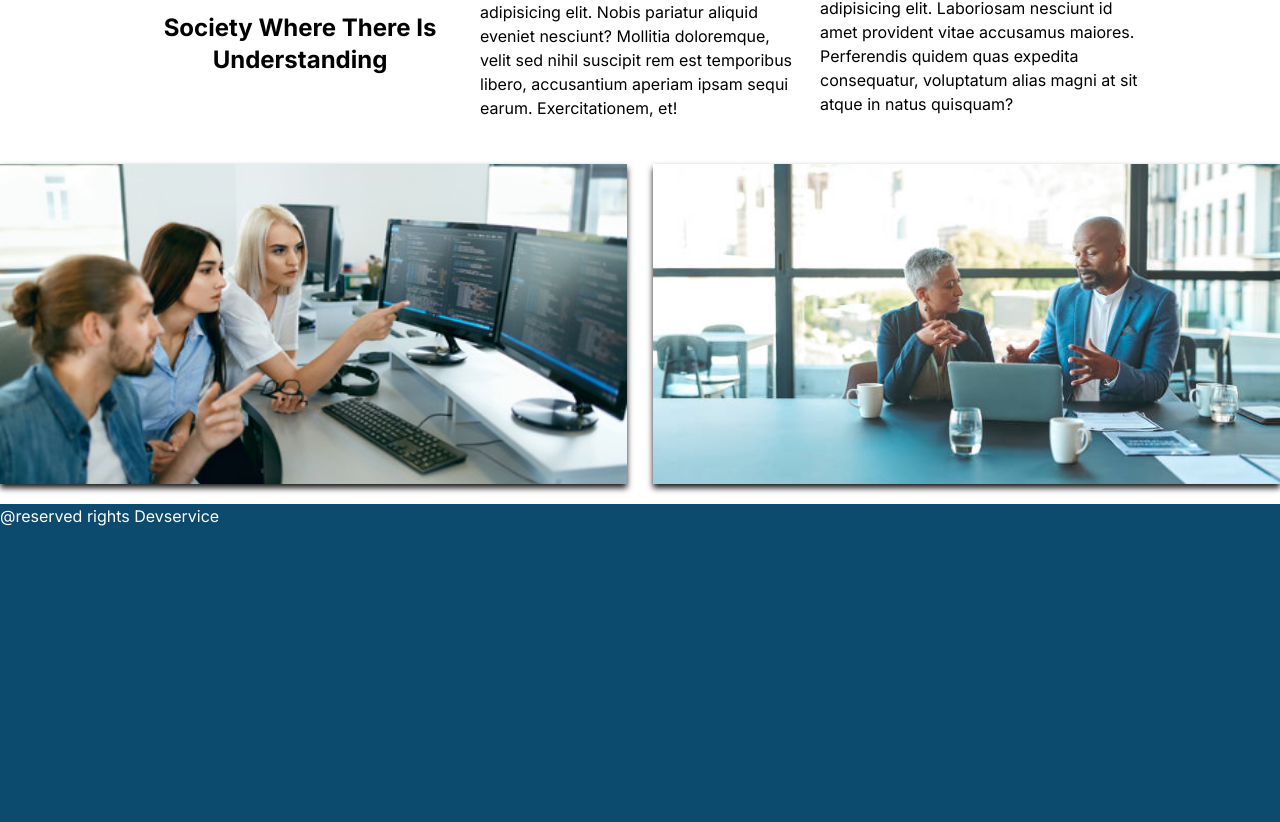
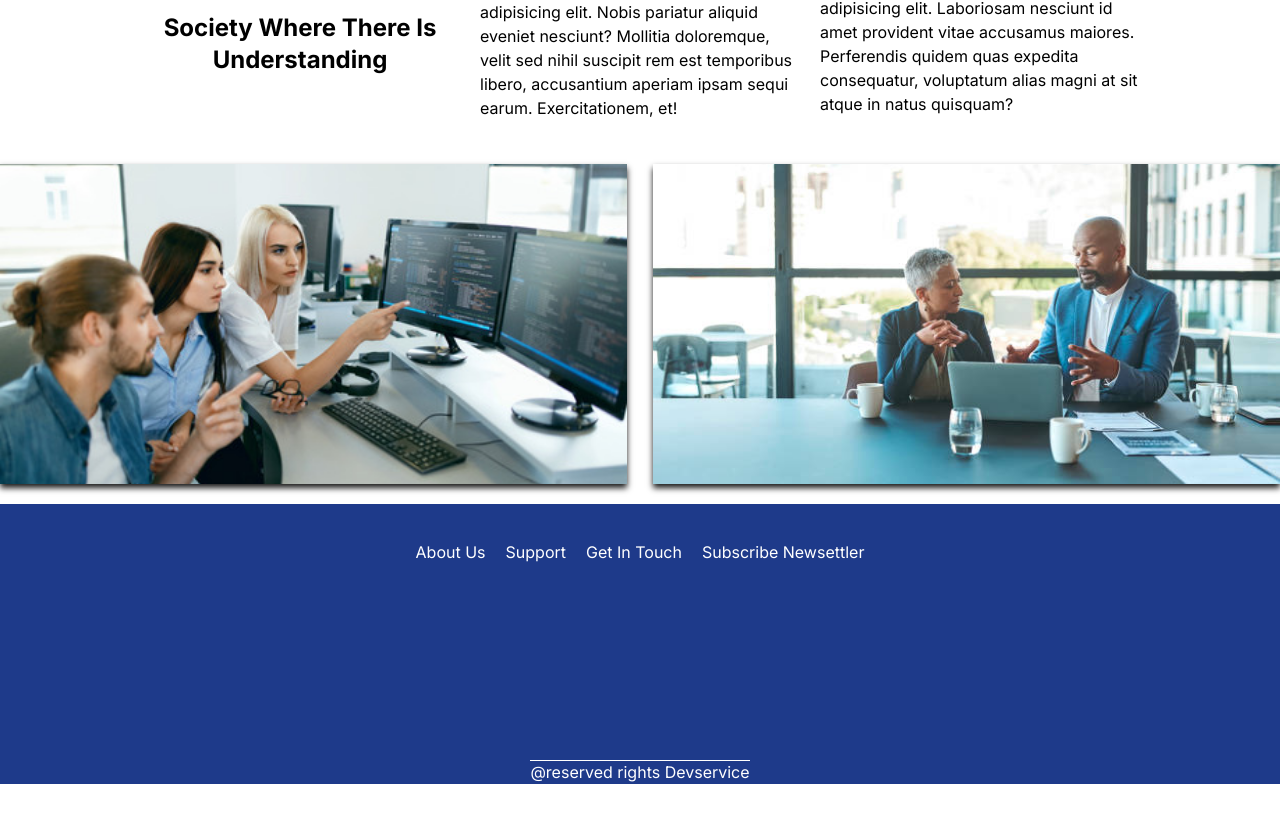
Before and after one commit to tchasinga/devservice, a Next.js app: page / in a window 1280 px wide. Shown: the part 1206-2028 px from the top of the page. After the commit the page ends 1990 px from the top, so only its background shows below. Built offline with nearby package versions, Linux system fonts and the light colour scheme.

Commit message:
Add heading to the footer

```diff
--- a/src/app/Components/Footer.jsx
+++ b/src/app/Components/Footer.jsx
@@ -2,9 +2,23 @@ import React from "react";
 
 function Footer() {
   return (
-    <div className="flex h-[50vh] w-full bg-sky-900 mt-5 text-white">
-      <div></div>
-      <div>
+    <div className="flex flex-col justify-center items-center h-[35vh] w-full bg-blue-900 mt-5 text-white mb-0 pt-9">
+      <div className="flex flex-row gap-5 h-[30vh]">
+        <div>
+          <h2>About Us</h2>
+        </div>
+        <div>
+          <h2>Support</h2>
+        </div>
+        <div>
+          <h2>Get In Touch</h2>
+        </div>
+        <div>
+          <h2>Subscribe Newsettler</h2>
+        </div>
+      </div>
+      <div className="h-10px mb-0">
+        <div className="bg-white h-[0.3px] w-full"></div>
         <h3>@reserved rights Devservice</h3>
       </div>
     </div>
```
